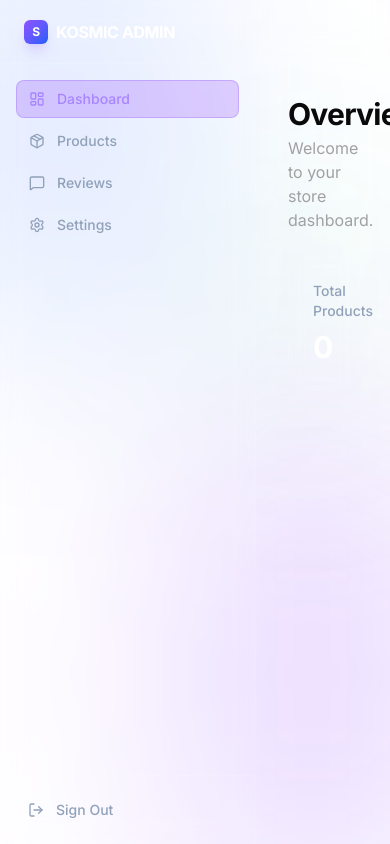
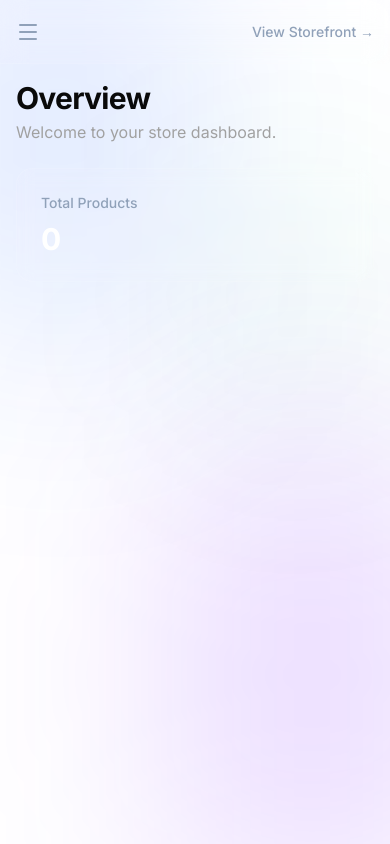
Before and after one commit to Mark56-mn/Store-, a Next.js app: page /admin/dashboard in a window 390 px wide. Built offline with nearby package versions, Linux system fonts and the light colour scheme; no server answers; the database is empty.

Commit message:
feat(admin): add mobile sidebar toggle support
Implement a responsive mobile sidebar with overlay and toggle functionality to improve navigation on smaller screens.

```diff
--- a/app/admin/layout.tsx
+++ b/app/admin/layout.tsx
@@ -3,11 +3,13 @@
 import Link from "next/link";
 import { usePathname } from "next/navigation";
 import { cn } from "@/lib/utils";
-import { LogOut, Package, Settings, LayoutDashboard, MessageSquare } from "lucide-react";
+import { LogOut, Package, Settings, LayoutDashboard, MessageSquare, Menu, X } from "lucide-react";
 import { createClient } from "@/utils/supabase/client";
+import { useState } from "react";
 
 export default function AdminLayout({ children }: { children: React.ReactNode }) {
   const pathname = usePathname();
+  const [isSidebarOpen, setIsSidebarOpen] = useState(false);
 
   if (pathname === "/admin/login") {
     return <>{children}</>;
@@ -28,15 +30,32 @@ export default function AdminLayout({ children }: { children: React.ReactNode })
 
   return (
     <div className="min-h-screen bg-transparent flex relative">
+      {/* Mobile Overlay */}
+      {isSidebarOpen && (
+        <div
+          className="fixed inset-0 bg-black/50 z-40 md:hidden"
+          onClick={() => setIsSidebarOpen(false)}
+        />
+      )}
+
       {/* Sidebar */}
-      <aside className="w-64 border-r border-white/10 bg-white/5 backdrop-blur-md flex flex-col z-20">
-        <div className="h-16 flex items-center px-6 border-b border-white/10">
+      <aside className={cn(
+        "w-64 border-r border-white/10 bg-[#0f1117] md:bg-white/5 backdrop-blur-md flex flex-col z-50 fixed md:static inset-y-0 left-0 transform transition-transform duration-200 ease-in-out",
+        isSidebarOpen ? "translate-x-0" : "-translate-x-full md:translate-x-0"
+      )}>
+        <div className="h-16 flex items-center justify-between px-6 border-b border-white/10">
           <span className="font-bold tracking-tight text-white flex items-center gap-2">
             <div className="w-6 h-6 bg-gradient-to-br from-violet-500 to-blue-600 rounded-md flex items-center justify-center shadow-lg shadow-violet-500/20">
               <span className="text-xs font-bold text-white">S</span>
             </div>
             KOSMIC ADMIN
           </span>
+          <button
+            className="md:hidden text-slate-400 hover:text-white"
+            onClick={() => setIsSidebarOpen(false)}
+          >
+            <X className="w-5 h-5" />
+          </button>
         </div>
         <nav className="flex-1 p-4 space-y-1">
           {nav.map((item) => {
@@ -45,6 +64,7 @@ export default function AdminLayout({ children }: { children: React.ReactNode })
               <Link
                 key={item.name}
                 href={item.href}
+                onClick={() => setIsSidebarOpen(false)}
                 className={cn(
                   "flex items-center space-x-3 px-3 py-2 rounded-lg text-sm transition-colors font-medium",
                   active
@@ -70,15 +90,21 @@ export default function AdminLayout({ children }: { children: React.ReactNode })
       </aside>
 
       {/* Main content */}
-      <main className="flex-1 flex flex-col h-screen overflow-hidden">
-        <header className="h-16 flex items-center px-8 border-b border-white/10 bg-white/5 backdrop-blur-md shrink-0">
+      <main className="flex-1 flex flex-col h-screen overflow-hidden w-full">
+        <header className="h-16 flex items-center px-4 md:px-8 border-b border-white/10 bg-white/5 backdrop-blur-md shrink-0">
+          <button
+            className="md:hidden text-slate-400 hover:text-white mr-4"
+            onClick={() => setIsSidebarOpen(true)}
+          >
+            <Menu className="w-6 h-6" />
+          </button>
           <div className="ml-auto flex items-center space-x-4">
-            <Link href="/" className="text-sm font-medium text-slate-400 hover:text-white hidden md:block">
+            <Link href="/" className="text-sm font-medium text-slate-400 hover:text-white">
               View Storefront &rarr;
             </Link>
           </div>
         </header>
-        <div className="p-8 overflow-auto flex-1">
+        <div className="p-4 md:p-8 overflow-auto flex-1">
           <div className="max-w-5xl mx-auto">
             {children}
           </div>
```
